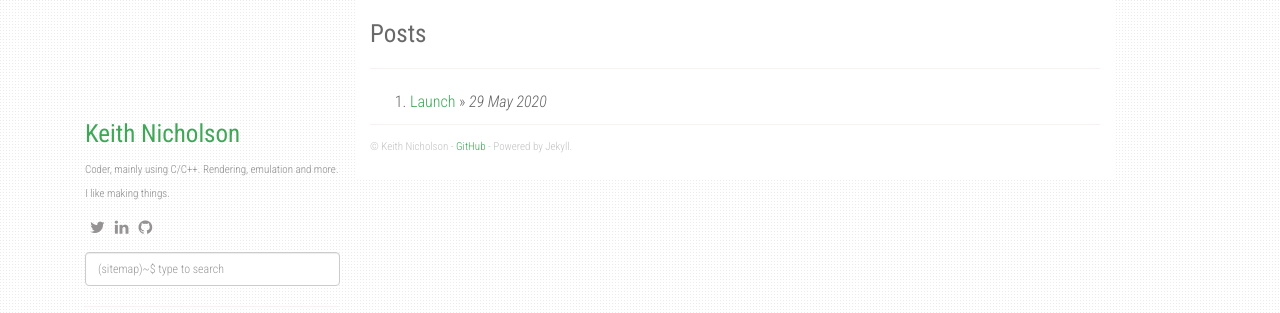
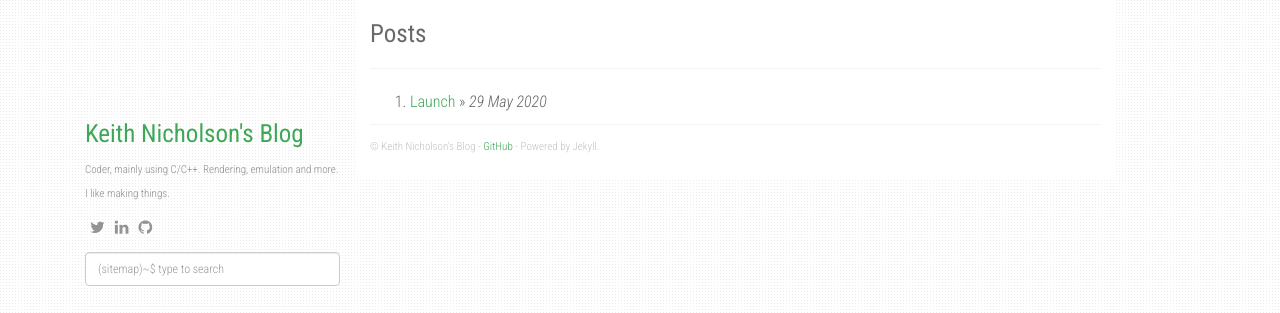
Before and after one commit to violentcat/violentcat.github.io, a Jekyll site: the page built from index.html, in a window 1280 px wide. Shown: the top 313 px of the page. Built offline with Jekyll 4.4.1, drawn with Linux system fonts in a browser that asks for light colours; nearby versions of some CDN libraries; the list of posts is cut into pages by our own code.

```diff
--- a/_config.yml
+++ b/_config.yml
@@ -1,6 +1,6 @@
 title: Posts
 description: Personal Projects and News
-author: Keith Nicholson
+author: Keith Nicholson's Blog
 github: https://github.com/violentcat
 about: Coder, mainly using C/C++. Rendering, emulation and more. I like making things.
 disqus_shortname: ""
```
Also changed, not shown: static/projects/chip-8.jpg (added), static/projects/chip-8.png (deleted).
